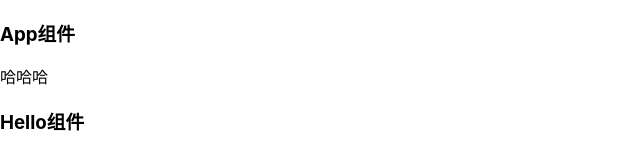
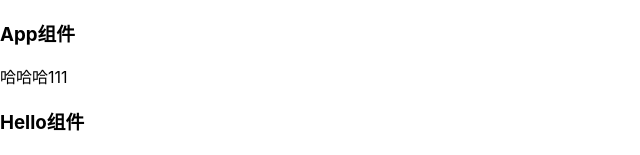
Before and after one commit to Xuan1202/myapp-ts, a React (Create React App) app: page / in a window 1280 px wide. Shown: the top 155 px of the page, without its empty margins (0-640 px from the left). Built offline with nearby package versions, Linux system fonts and the light colour scheme.

Commit message:
fix: Hellio组件添加span111

```diff
--- a/package.json
+++ b/package.json
@@ -33,8 +33,7 @@
     "lint-staged": {
         "*.{ts,tsx}":[
             "eslint --fix",
-            "git add",
-            "prettier --write"
+            "git add"
         ]
     },
     "browserslist": {
--- a/src/Hello.tsx
+++ b/src/Hello.tsx
@@ -8,10 +8,12 @@ interface Greeting {
 const Hello: React.FC<Greeting> = (props: Greeting) => {
     return (
         <div>
-            <span>哈哈哈</span>
+
+                 <span>哈哈哈</span>
+                  <span>111</span>
             <h3>Hello组件</h3>
-            <p>{props.name === 'tom' ? props.name + 'hanks' : props.name}</p>
+                <p>{props.name === 'tom' ? props.name + 'hanks' : props.name}</p>
         </div>
     )
 }
-export default Hello
+export default Hello;
```
